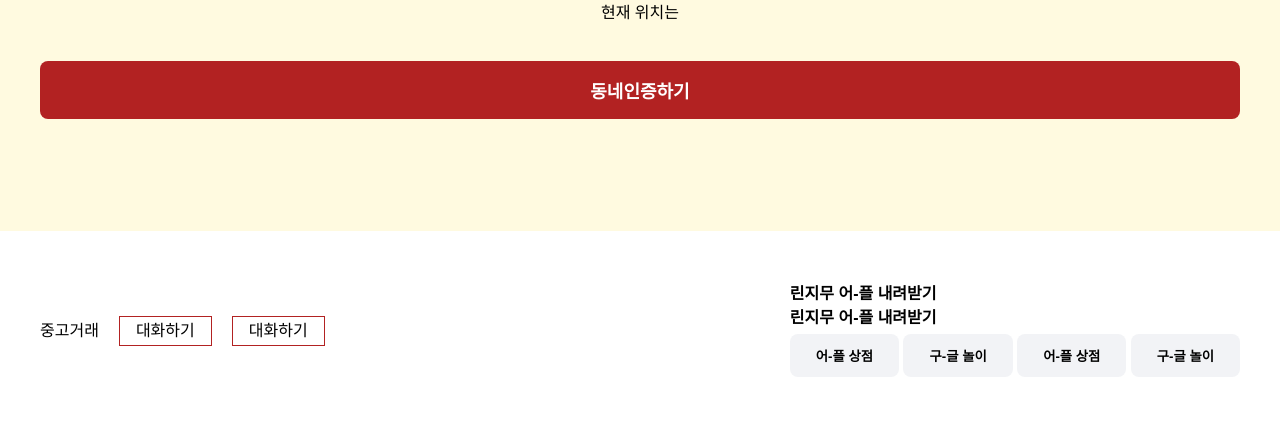
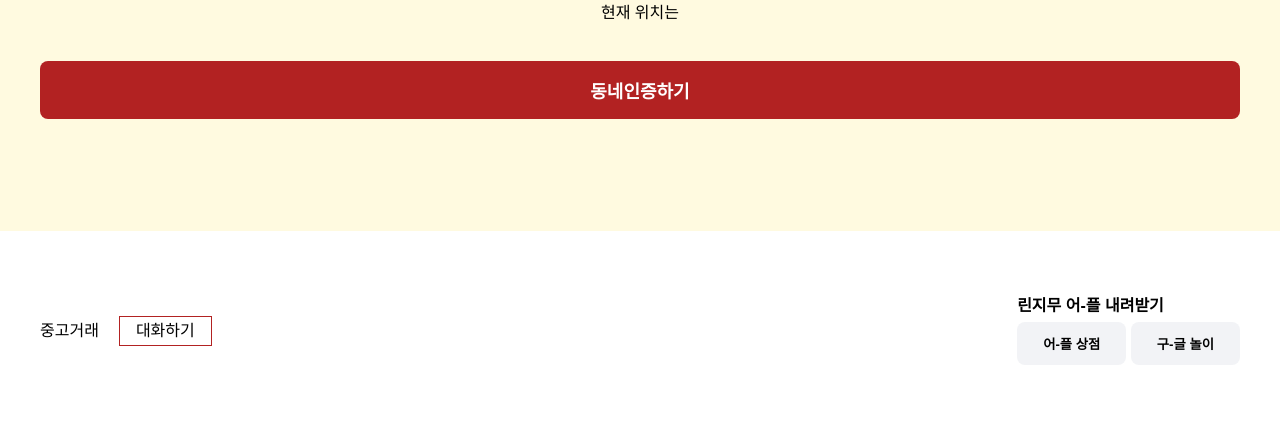
Before and after one commit to hwan3526/awesome, a Django app: page /location/ in a window 1280 px wide. Shown: the part 746-1177 px from the top of the page. Run offline with Django 4.2, Linux system fonts and the light colour scheme; the visitor is signed in with stand-in values (Sample User, id 1); data comes from the database, SQL or seed files in the repository; parts of the project's set-up code (start-up, migrations or seed data) failed here and were passed over; some libraries are stand-ins or nearby versions.

Commit message:
chore: remove duplicate code

```diff
--- a/awesome_project/awesome_app/templates/awesome_app/footer.html
+++ b/awesome_project/awesome_app/templates/awesome_app/footer.html
@@ -5,16 +5,10 @@
       {% if user.is_authenticated %}
       <a href="{% url 'awesome_app:chat' 0 user.id %}" class="ghost-button orange">대화하기</a>
       {% endif %}
-      {% if user.is_authenticated %}
-      <a href="{% url 'awesome_app:chat' 0 user.id %}" class="ghost-button orange">대화하기</a>
-      {% endif %}
     </div>
     <div>
       <p class="bold" style="margin-bottom:8px">린지무 어-플 내려받기</p>
-      <p class="bold" style="margin-bottom:8px">린지무 어-플 내려받기</p>
       <div class="download-center">
-        <button onclick="location.href='https://apps.apple.com/kr/app/%EB%8B%B9%EA%B7%BC/id1018769995'">어-플 상점</button>
-        <button onclick="location.href='https://play.google.com/store/apps/details?id=com.towneers.www&hl=ko-KR'">구-글 놀이</button>
         <button onclick="location.href='https://apps.apple.com/kr/app/%EB%8B%B9%EA%B7%BC/id1018769995'">어-플 상점</button>
         <button onclick="location.href='https://play.google.com/store/apps/details?id=com.towneers.www&hl=ko-KR'">구-글 놀이</button>
     </div>
```
